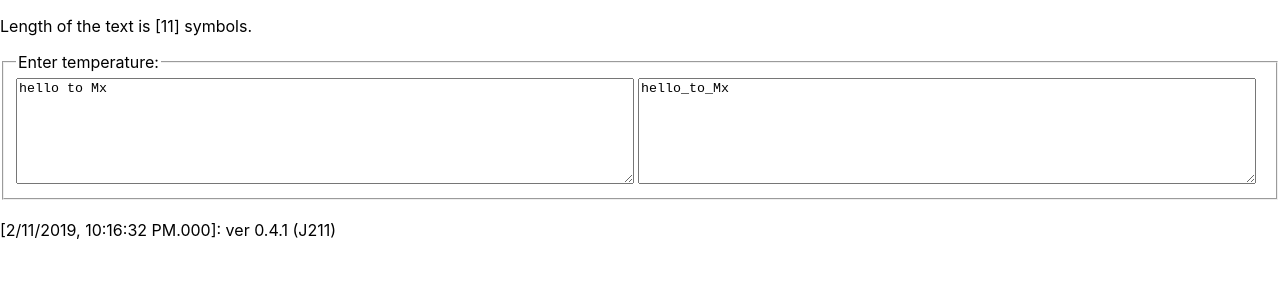
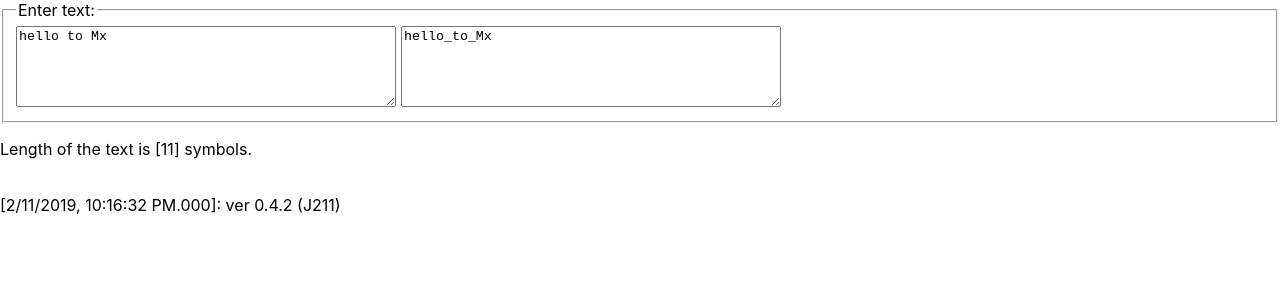
Before and after one commit to MaixEqu/reactts4, a React (Create React App) app: page / in a window 1280 px wide. Shown: the top 300 px of the page. Built offline with nearby package versions, Linux system fonts and the light colour scheme.

Commit message:
with width test0. ver 0.4.2 (J211)

```diff
--- a/src/App.tsx
+++ b/src/App.tsx
@@ -1,8 +1,7 @@
 import React, { Component } from 'react';
-// import * as mx from './mxlibcut';
 import * as mx from './mxlib';
 
-const sVersion = "ver 0.4.1 (J211)";
+const sVersion = "ver 0.4.2 (J211)";
 
 export class Main extends Component {
   render() {
@@ -24,6 +23,7 @@ interface IState {
   text: string
   scale?: string
 }
+
 interface IProps {
   id?: string;
   temperature?: string;
@@ -34,13 +34,6 @@ interface IProps {
 }
 
 const BoilingVerdict = (state: IState) => {
-  /*
-  let sMsg = <p>1 Water would not boil ({props.celsius}).</p>;
-  if (props.celsius && props.celsius >= 100) {
-    sMsg = <p>Water would boil ({props.celsius})!</p>;
-  }
-  return sMsg
-  */
   return <p>Length of the text is [{state.text.length}] symbols.</p>;
 }
 
@@ -50,10 +43,9 @@ const sConvert = (str: string, convert: Function): string => {
   return convert(str);
 }
 
-
 const scaleNames: Map<string, string> = new Map([
-  ['c', 'Celsius'],
-  ['f', 'Fahrenheit'],
+  ['txt', 'Text'],
+  ['res', 'Result'],
 ]);
 
 class TemperatureTArea extends React.Component<IProps, IState> {
@@ -63,7 +55,6 @@ class TemperatureTArea extends React.Component<IProps, IState> {
   }
 
   handleChange(e: React.ChangeEvent<HTMLTextAreaElement>) {
-    //console.log("changed")
     if (this.props.onTemperatureChange)
        this.props.onTemperatureChange(e.target.value);
   }
@@ -71,73 +62,64 @@ class TemperatureTArea extends React.Component<IProps, IState> {
   handleKeyDown(e: any) {
     e.target.style.height = 'inherit';
     e.target.style.height = `${e.target.scrollHeight}px`;
-    // In case you have a limitation
-    // e.target.style.height = `${Math.min(e.target.scrollHeight, limit)}px`;
   }
 
   render() {
     const temperature = this.props.temperature;
-    const scale = this.props.scale || 'c';
+    const scale = this.props.scale || 'txt';
     const scaleName = scaleNames.get(scale);
     const sID = this.props.id ? `"${this.props.id}"` : `"noID"`;
-  /* */
     return (
-        <textarea id={sID} className="halfsize" rows={5} cols={45}
+        <textarea id={sID} style={{width: "30%"}} className="halfsize22" rows={5} cols={45}
           value={temperature}
           onChange={this.handleChange}
           onKeyDown={this.handleKeyDown}
           readOnly={this.props.readonly}
         />
     );
-  /* */
-  /*
-    return (
-      <textarea style={{width: "49%"}} rows={15} cols={45} value={temperature} onClick={this.handleClick} onChange={this.handleChange} />
-    );
-  */
   }
 }
+// <textarea style={{width: "49%"}} rows={15} cols={45} value={temperature} onClick={this.handleClick} onChange={this.handleChange} />
+
 export class TextAreas extends React.Component<IProps, IState> {
   constructor(props: IProps) {
     super(props);
     this.handleCelsiusChange = this.handleCelsiusChange.bind(this);
     this.handleFahrenheitChange = this.handleFahrenheitChange.bind(this);
-    this.state = {text: 'hello to Mx', scale: 'c'};
+    this.state = {text: 'hello to Mx', scale: 'txt'};
   }
 
   handleCelsiusChange(text: string) {
-  this.setState({scale: 'c', text});
-}
+    this.setState({scale: 'txt', text});
+  }
 
-handleFahrenheitChange(text: string) {
-  this.setState({scale: 'f', text});
-}
-render() {
+  handleFahrenheitChange(text: string) {
+    this.setState({scale: 'res', text});
+  }
+  render() {
     const scale = this.state.scale;
     const text = this.state.text;
-    const celsius = scale === 'f' ? sConvert(text, doSpaces) : text;
-    const fahrenheit = scale === 'c' ? sConvert(text, doUnderlines) : text;
+    const celsius = scale === 'res' ? sConvert(text, doSpaces) : text;
+    const fahrenheit = scale === 'txt' ? sConvert(text, doUnderlines) : text;
 
     return (
       <div>
-        <BoilingVerdict text={this.state.text}  />
         <fieldset>
-          <legend>Enter temperature:</legend>
+          <legend>Enter text:</legend>
           <div>
             <TemperatureTArea
-              id="input"
-              scale="c"
+              scale="txt"
               temperature={celsius}
               onTemperatureChange={this.handleCelsiusChange} />
             {' '}
             <TemperatureTArea
-              id="output"
-              scale="f"
+              scale="res"
               temperature={fahrenheit}
               readonly={true}
               onTemperatureChange={this.handleFahrenheitChange} />
           </div>
         </fieldset>
+        <BoilingVerdict text={this.state.text}  />
       </div>
     );
   }
```
